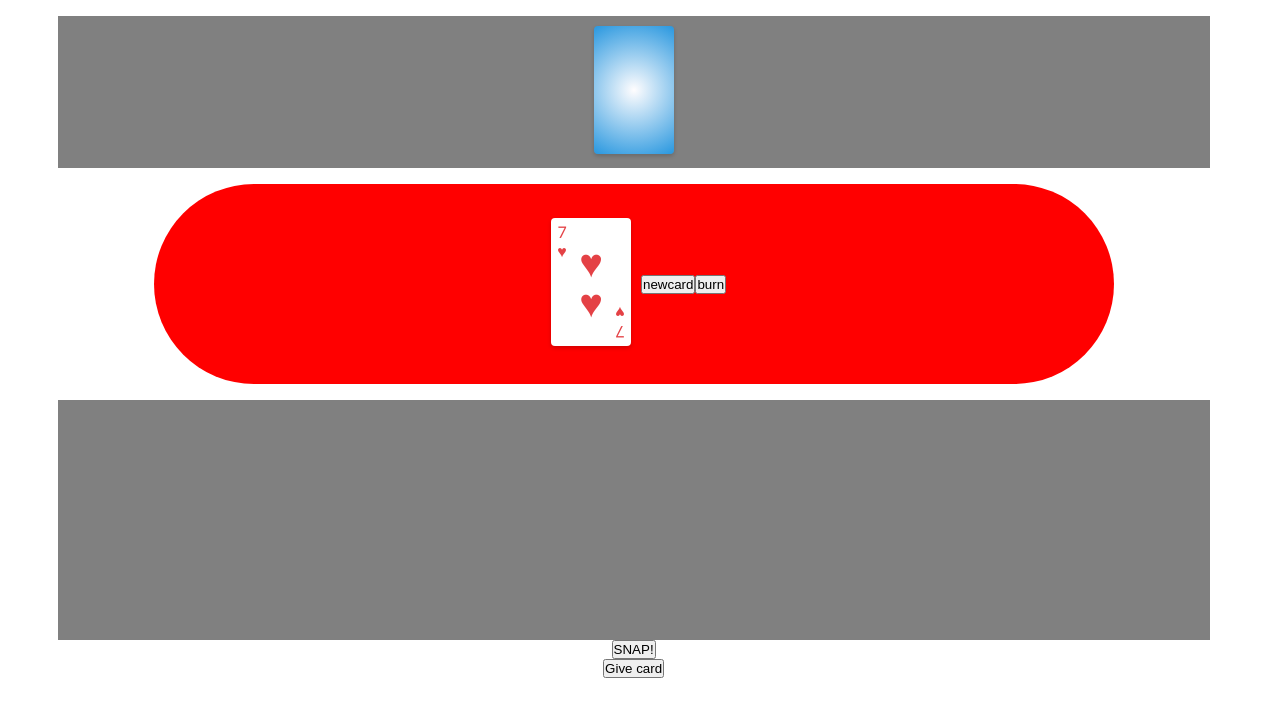
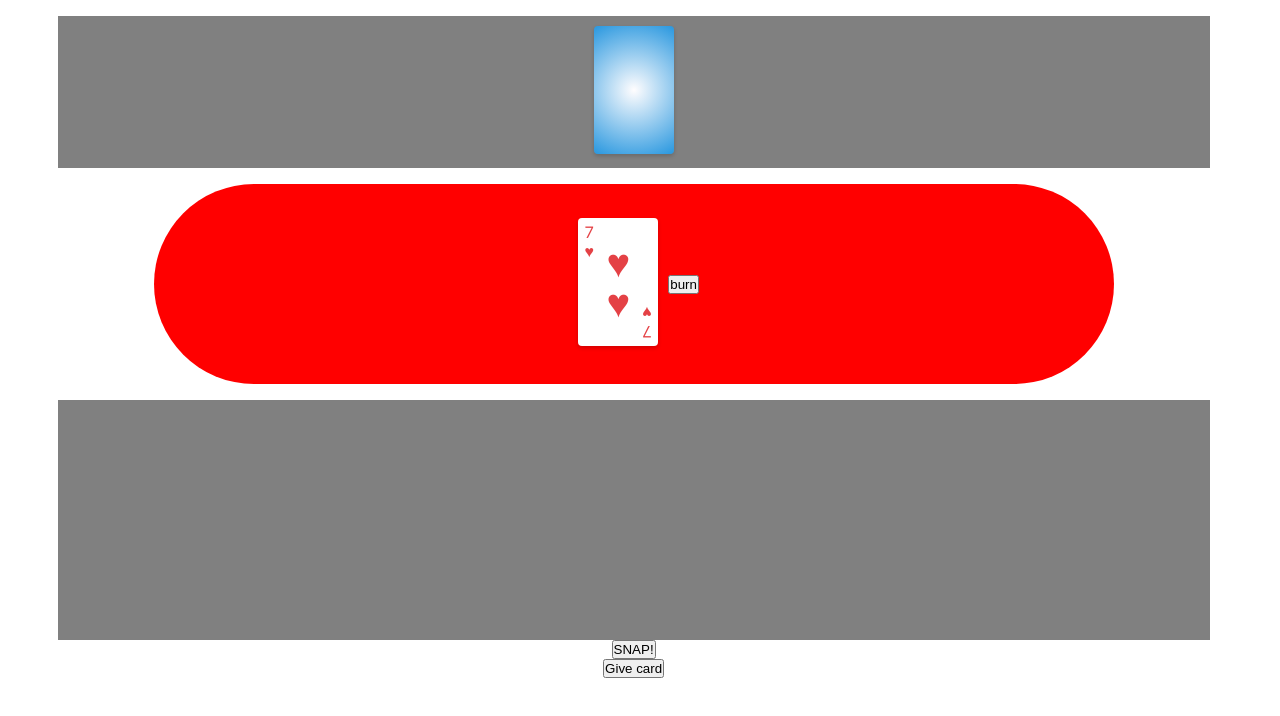
Before and after one commit to sPridmore96/card_game, a website with bundled scripts: page index.html in a window 1280 px wide. Built offline with nearby package versions, Linux system fonts and the light colour scheme.

Commit message:
following last commit

```diff
--- a/index.html
+++ b/index.html
@@ -42,7 +42,6 @@
                 </div>
             </section>
         </div>
-        <button id="update-stack">newcard</button>
         <button id="burn-card">burn</button>
 
         <div class="table__burn">
```
